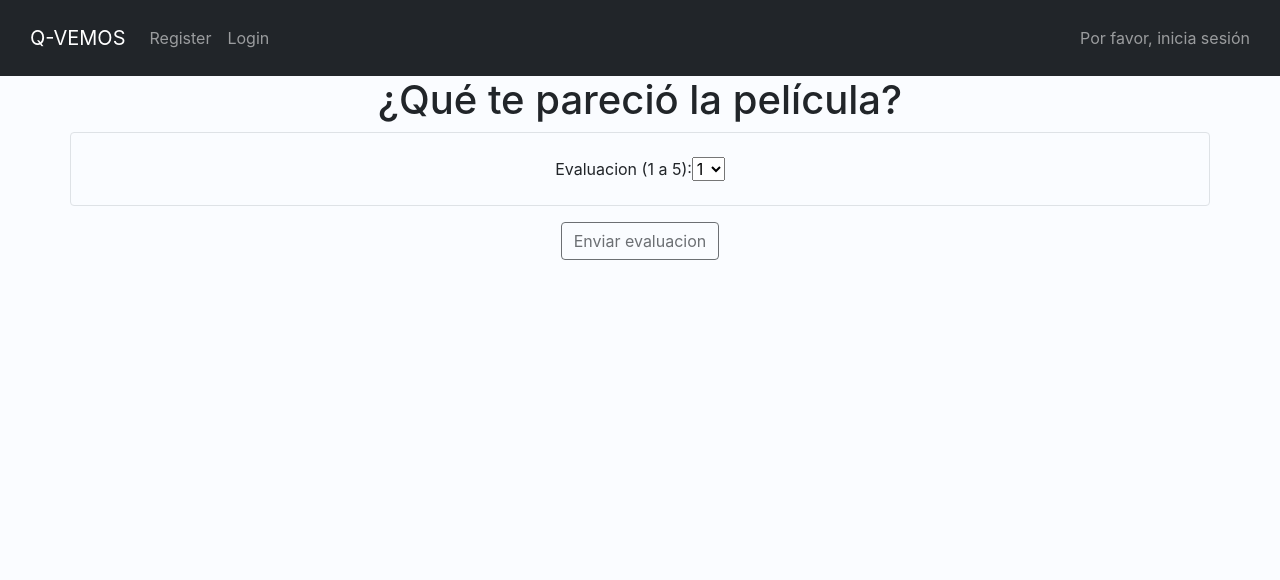
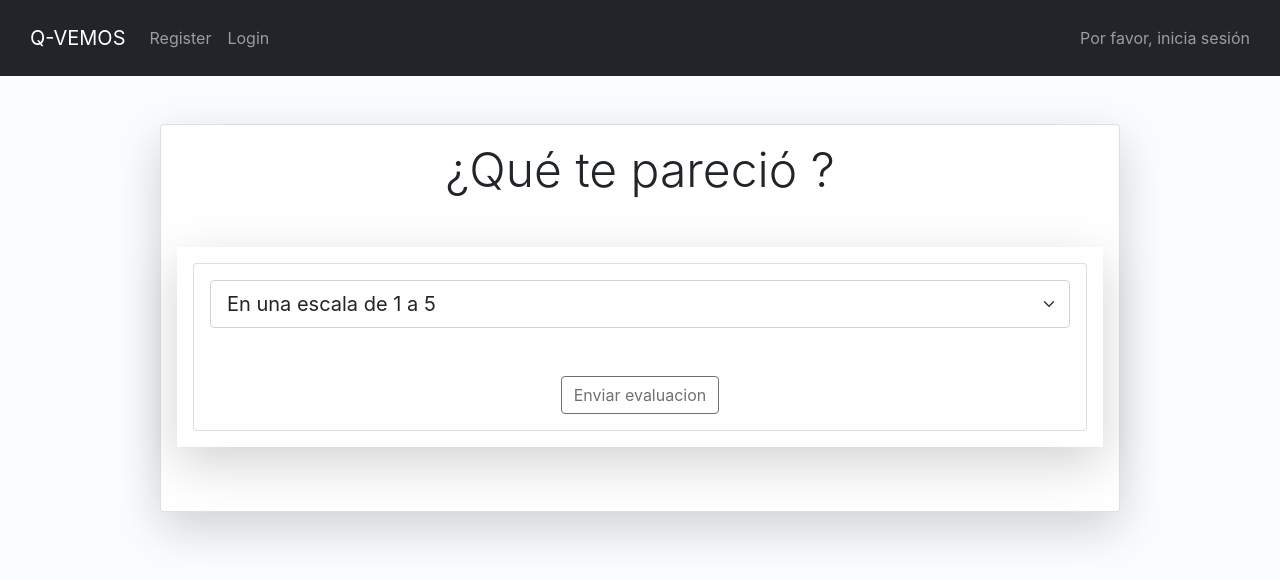
Before and after one commit to josemnaranjo/proyecto_qvemos_2, a React (Create React App) app in the folder Q-VES/client/: page /evaluation/1 in a window 1280 px wide. Shown: the top 580 px of the page. Built offline with nearby package versions, Linux system fonts and the light colour scheme; no server answers.

Commit message:
Diseño winner y evaluacion

```diff
--- a/Q-VES/client/src/components/EvaluationForm.jsx
+++ b/Q-VES/client/src/components/EvaluationForm.jsx
@@ -22,11 +22,13 @@ const EvaluationForm = (props) => {
             >
             {({errors,touched})=>(
                 <Form>
-                    <div className= 'container d-flex justify-content-center align-items-center p-4 border rounded'>
+                    <div className= 'container mt-5 shadow-lg p-3 mb-5'>
 
-                        <div className='col'>
-                            <label htmlFor='score'>Evaluacion (1 a 5):</label>
-                            <Field id='score' as='select' name='score'>
+                        <div className='card'>
+
+                            <div className='card-body'>
+                                <Field id='score' as='select'className='form-select form-select-lg' name='score'>
+                                    <option selected>En una escala de 1 a 5</option>
                                     <option value={1}>1</option>
                                     <option value={2}>2</option>
                                     <option value={3}>3</option>
@@ -35,8 +37,13 @@ const EvaluationForm = (props) => {
                                 </Field>
                                 {errors.score && touched.score ? <p>{errors.score}</p>:null}
                             </div>
+
+                            <div className='card-body'>
+                                <button className='btn btn-outline-dark mt-3' type='submit' disabled={Object.values(errors).length>0 || Object.values(touched).length===0}>Enviar evaluacion</button>
                             </div>
-                    <button className='btn btn-outline-dark mt-3' type='submit' disabled={Object.values(errors).length>0 || Object.values(touched).length===0}>Enviar evaluacion</button>
+
+                        </div>
+                    </div>
                 </Form>
             )}
         </Formik>
--- a/Q-VES/client/src/components/NewGameForm.jsx
+++ b/Q-VES/client/src/components/NewGameForm.jsx
@@ -26,7 +26,7 @@ const NewGameForm = (props) => {
 
                             <div className='col-4'>
                                 <div className='form-floating mt-3'>
-                                    <Field id="name" type="text" name="name" className="form-control" />
+                                    <Field id="name" type="text" name="name" className="form-control" placeholder="nombre de la sala" />
                                     <label htmlFor="name" className='mb-2'>Nombre de la sala</label>
                                     {errors.name && touched.name ? <p>{errors.name}</p> : null}
                                 </div>
--- a/Q-VES/client/src/components/RecommendationsForm.jsx
+++ b/Q-VES/client/src/components/RecommendationsForm.jsx
@@ -51,7 +51,7 @@ const RecommendationsForm = (props) => {
 
                             <div className='col-4 m-2 d-flex justify-content-center'>
                                 <button className='btn btn-dark btn-sm mb-3' type="submit" disabled={Object.values(errors).length>0 || Object.values(touched).length===0}>
-                                    Confirmar
+                                    confirmar
                                 </button>
                             </div>
 
--- a/Q-VES/client/src/views/Evaluation.jsx
+++ b/Q-VES/client/src/views/Evaluation.jsx
@@ -33,13 +33,12 @@ const Evaluation = () => {
     return (
         <div>
             <Navbar/>
-            <h1>¿Qué te pareció la película?</h1>
-            <div>
-                {winnerTitle ? <h3>{winnerTitle}</h3>: null}
-                <EvaluationForm id={winnerId} onSubmitProp ={addScoreFromService}/>
+            <div className='container w-75 card mt-5 shadow-lg p-3 mb-5 rounded'>
+                <div>
+                    <h1 className='display-5'> ¿Qué te pareció {winnerTitle ? <>{winnerTitle}</>: null}?</h1>
+                    <EvaluationForm id={winnerId} onSubmitProp ={addScoreFromService}/>
+                </div>
             </div>
-
-
         </div>
     );
 }
--- a/Q-VES/client/src/views/Recommendations.jsx
+++ b/Q-VES/client/src/views/Recommendations.jsx
@@ -44,7 +44,7 @@ const Recommendations = () => {
                 <div className='card-body'>
                     <RecommendationsForm userId={user._id} onSubmitProp={addRecommendationFromService} />
                     <RecommendationsForm userId={user._id} onSubmitProp={addRecommendationFromService} />
-                    <button className='btn btn-outline-dark m-3' disabled={nextPhase === 2 ? false : true} onClick={toThreeFinalists}>Siguiente fase</button>
+                    <button className='btn btn-outline-dark m-3' disabled={nextPhase === 2 ? false : true} onClick={toThreeFinalists}>siguiente</button>
                 </div>
             </div>
         </div>
--- a/Q-VES/client/src/views/Winner.jsx
+++ b/Q-VES/client/src/views/Winner.jsx
@@ -32,12 +32,14 @@ const Winner = () => {
     return (
         <div>
             <Navbar />
-            <h1 className='m-3'>¡El ganador es!</h1>
-            {winnerTitle ?
-            <div className='container border rounded'>
-                    <h1>{winnerTitle}</h1>
-                    <button className='btn btn-outline-dark m-3' onClick={toEvaluation}>Evaluación</button>
-            </div> : null}
+            <div className='container card w-50 text-white bg-dark mt-5 shadow-lg p-3 mb-5 rounded'>
+                <h1>¡La película ganadora es!</h1>
+                {winnerTitle ?
+                <div className='container card-body rounded'>
+                        <h1 className='display-4'>{winnerTitle}</h1>
+                        <button className='btn btn-outline-light m-3' onClick={toEvaluation}>colocar nota</button>
+                </div> : null}
+            </div>
 
         </div>
     );
```
Also changed, not shown: 1 other file (tests, documents, lock files or other folders). Lines whose indentation alone changed are shown as unchanged.
